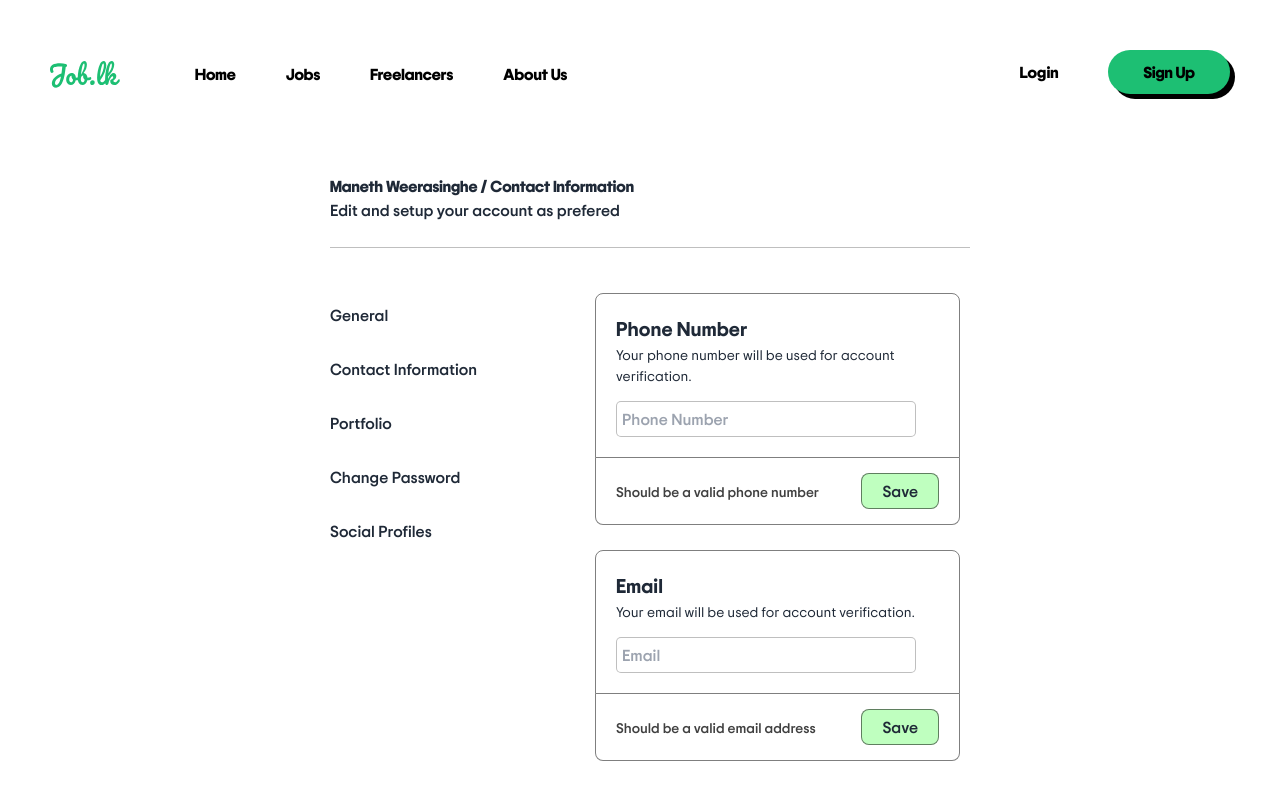
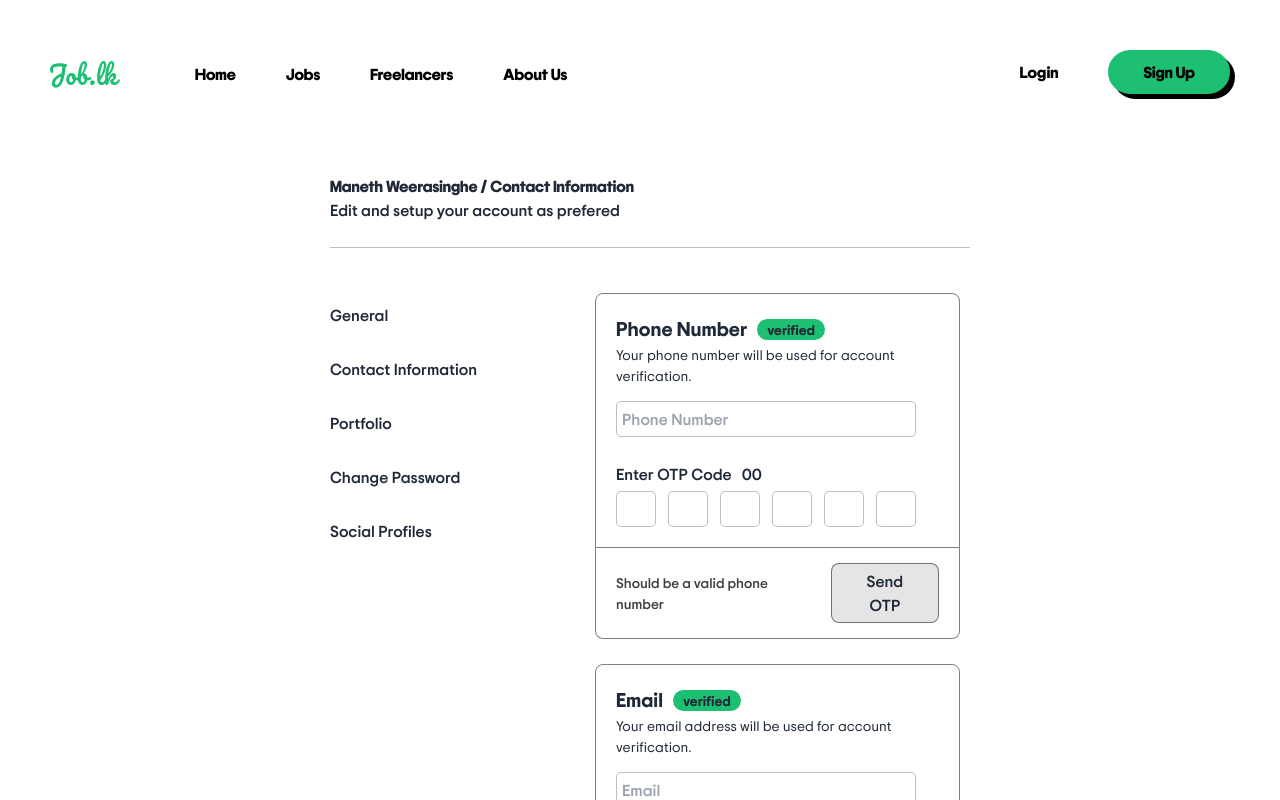
Before and after one commit to ManethSW/verceltest, a Next.js app: page /profile in a window 1280 px wide. Both pictures are taken after a click on the item "Contact Information". Shown: the top 800 px of the page. Built offline with nearby package versions, Linux system fonts and the light colour scheme.

Commit message:
Added the ui for contact information in profile management

```diff
--- a/app/components/Profile/ContactInformation/ContactInformation.jsx
+++ b/app/components/Profile/ContactInformation/ContactInformation.jsx
@@ -15,6 +15,21 @@ const ContactInformation = () => {
   );
   const [isEmailTouched, setIsEmailTouched] = useState(false);
 
+  const [toastVisible, setToastVisible] = useState(false);
+  const [toastMessage, setToastMessage] = useState("");
+  const [toastType, setToastType] = useState("");
+  const [phoneCountdown, setPhoneCountdown] = useState(0);
+  const [emailCountdown, setEmailCountdown] = useState(0);
+
+  const displayToast = (message, type) => {
+    setToastMessage(message);
+    setToastType(type);
+    setToastVisible(true);
+    setTimeout(() => {
+      setToastVisible(false);
+    }, 5000);
+  };
+
   function isPhoneNumberValidFunction(phoneNumber) {
     const phoneNumberRegex = /^[0-9]{10}$/;
     return phoneNumberRegex.test(phoneNumber);
@@ -30,14 +45,6 @@ const ContactInformation = () => {
     } else {
       setIsPhoneNumberValid(false);
       setPhoneNumberValidationMessage("Phone number is invalid");
-    }
-  };
-
-  const handlePhoneNumberSave = () => {
-    if (isPhoneNumberValid) {
-      console.log("Phone number saved");
-    } else {
-      console.log("Phone number not saved");
     }
   };
 
@@ -59,22 +66,168 @@ const ContactInformation = () => {
     }
   };
 
-  const handleEmailSave = () => {
-    if (isEmailValid) {
-      console.log("Email saved");
+  const handleSendOTP = async (type) => {
+    if (type === "phone" && phoneCountdown > 0) {
+      displayToast("Please wait before sending another OTP", "warning");
+    } else if (type === "email" && emailCountdown > 0) {
+      displayToast("Please wait before sending another OTP", "warning");
     } else {
-      console.log("Email not saved");
+      displayToast(`OTP code sent to your ${type}`, "success");
+      if (type === "phone") {
+        handlePhoneCountdown();
+      } else if (type === "email") {
+        handleEmailCountdown();
+      }
+    }
+    // const response = await mockApiCall("/send-otp", { [type]: value });
+    // if (response.status === 200) {
+    //   displayToast("OTP code sent");
+    // } else {
+    //   displayToast("Failed to send OTP");
+    // }
+  };
+
+  const handleSubmitOTP = async (type, otp) => {
+    displayToast(`${type} changed successfully`, "success");
+    // const response = await mockApiCall("/submit-otp", { otp });
+    // if (response.status === 200) {
+    //   displayToast(`${type} changed successfully`, "success");
+    // } else {
+    //   displayToast("Failed to submit OTP. Please retry.", "warning");
+    // }
+  };
+
+  const handlePhoneCountdown = () => {
+    setPhoneCountdown(60);
+    const interval = setInterval(() => {
+      setPhoneCountdown((prevCountdown) => {
+        if (prevCountdown <= 1) {
+          clearInterval(interval);
+          return 0;
+        } else {
+          return prevCountdown - 1;
+        }
+      });
+    }, 1000);
+  };
+
+  const handleEmailCountdown = () => {
+    setEmailCountdown(60);
+    const interval = setInterval(() => {
+      setEmailCountdown((prevCountdown) => {
+        if (prevCountdown <= 1) {
+          clearInterval(interval);
+          return 0;
+        } else {
+          return prevCountdown - 1;
+        }
+      });
+    }, 1000);
+  };
+
+  const OTPInput = ({ onSubmit, countdown }) => {
+    const [otp, setOtp] = useState(Array(6).fill(""));
+    const otpInputRefs = Array.from({ length: 6 }, () => React.createRef());
+
+    const handleChange = (elementIndex, event) => {
+      const newOtp = [...otp];
+      newOtp[elementIndex] = event.target.value;
+
+      setOtp(newOtp);
+
+      // If all 6 characters are entered, automatically submit and save
+      if (newOtp.join("").length === 6) {
+        onSubmit(newOtp.join(""));
+      } else if (event.target.value.length === 1) {
+        // Focus on the next input field
+        if (elementIndex < 5) {
+          otpInputRefs[elementIndex + 1].current.focus();
+        }
+      }
+    };
+
+    const handleKeyUp = (elementIndex, event) => {
+      // If backspace is pressed and the current input field is empty, focus on the previous input field
+      if (event.keyCode === 8 && !otp[elementIndex]) {
+        if (elementIndex > 0) {
+          otpInputRefs[elementIndex - 1].current.focus();
+        }
       }
     };
 
     return (
+      <div className={styles.otpcontainer}>
+        <div className={styles.otpheader}>
+          <h3>Enter OTP Code</h3>
+          <span className="countdown">
+            <span style={{ "--value": countdown }}></span>
+          </span>
+        </div>
+        <div className={styles.otpinputs}>
+          {otp.map((value, index) => (
+            <input
+              type="text"
+              name={`otp${index}`}
+              value={value}
+              onChange={(event) => handleChange(index, event)}
+              onKeyUp={(event) => handleKeyUp(index, event)}
+              maxLength="1"
+              key={index}
+              ref={otpInputRefs[index]}
+            />
+          ))}
+        </div>
+      </div>
+    );
+  };
+  return (
     <div className={styles.bodycontent}>
+      {toastVisible && (
+        <div className={`toast toast-end`}>
+          <div className={`${styles.toast}`}>
+            {toastType === "success" ? (
+              <svg
+                xmlns="http://www.w3.org/2000/svg"
+                className="stroke-current shrink-0 h-6 w-6"
+                fill="none"
+                viewBox="0 0 24 24"
+              >
+                <path
+                  strokeLinecap="round"
+                  strokeLinejoin="round"
+                  strokeWidth="2"
+                  d="M9 12l2 2 4-4m6 2a9 9 0 11-18 0 9 9 0 0118 0z"
+                />
+              </svg>
+            ) : (
+              <svg
+                xmlns="http://www.w3.org/2000/svg"
+                className="stroke-current shrink-0 h-6 w-6"
+                fill="none"
+                viewBox="0 0 24 24"
+              >
+                <path
+                  strokeLinecap="round"
+                  strokeLinejoin="round"
+                  strokeWidth="2"
+                  d="M10 14l2-2m0 0l2-2m-2 2l-2-2m2 2l2 2m7-2a9 9 0 11-18 0 9 9 0 0118 0z"
+                />
+              </svg>
+            )}
+            <span>{toastMessage}</span>
+          </div>
+        </div>
+      )}
       <div className={styles.content}>
         <div className={styles.bodycontentsection}>
           <div>
+            <div className={styles.verification}>
               <h2>Phone Number</h2>
+              <p>verified</p>
+            </div>
             <p>Your phone number will be used for account verification.</p>
           </div>
+          <div>
             <input
               type="text"
               name="phoneNumber"
@@ -82,6 +235,13 @@ const ContactInformation = () => {
               value={phoneNumber}
               onChange={handlePhoneNumberChange}
             />
+            <div>
+              <OTPInput
+                onSubmit={(otp) => handleSubmitOTP("phone", otp)}
+                countdown={phoneCountdown}
+              />
+            </div>
+          </div>
         </div>
         <div className={styles.footer}>
           <p
@@ -97,10 +257,11 @@ const ContactInformation = () => {
           </p>
           <div className={styles.buttons}>
             <button
-              className={`${styles.save} ${styles.button}`}
-              onClick={handlePhoneNumberSave}
+              className={`${styles.otp} ${styles.button}`}
+              onClick={() => handleSendOTP("phone")}
+              disabled={!isPhoneNumberValid}
             >
-              Save
+              Send OTP
             </button>
           </div>
         </div>
@@ -108,9 +269,13 @@ const ContactInformation = () => {
       <div className={styles.content}>
         <div className={styles.bodycontentsection}>
           <div>
+            <div className={styles.verification}>
               <h2>Email</h2>
-            <p>Your email will be used for account verification.</p>
+              <p>verified</p>
             </div>
+            <p>Your email address will be used for account verification.</p>
+          </div>
+          <div>
             <input
               type="text"
               name="email"
@@ -118,6 +283,13 @@ const ContactInformation = () => {
               value={email}
               onChange={handleEmailChange}
             />
+            <div>
+              <OTPInput
+                onSubmit={(otp) => handleSubmitOTP("email", otp)}
+                countdown={emailCountdown}
+              />
+            </div>
+          </div>
         </div>
         <div className={styles.footer}>
           <p
@@ -133,10 +305,11 @@ const ContactInformation = () => {
           </p>
           <div className={styles.buttons}>
             <button
-              className={`${styles.save} ${styles.button}`}
-              onClick={handleEmailSave}
+              className={`${styles.otp} ${styles.button}`}
+              onClick={() => handleSendOTP("email")}
+              disabled={!isEmailValid}
             >
-              Save
+              Send OTP
             </button>
           </div>
         </div>
--- a/app/components/Profile/Profile.module.css
+++ b/app/components/Profile/Profile.module.css
@@ -189,6 +189,14 @@
     background-color: rgba(0, 255, 0, 1);
 }
 
+.otp {
+    background-color: rgba(0, 0, 0, 0.1)
+}
+
+.otp:hover {
+    background-color: rgba(0, 0, 0, 0.3)
+}
+
 .initial {
     color: rgba(0, 0, 0, 0.75);
 }
@@ -200,3 +208,63 @@
 .invalid {
     color: red;
 }
+
+.verification {
+    display: flex;
+    align-items: center;
+    column-gap: 10px;
+}
+
+.verification p {
+    font-family: 'tripsans-bold';
+    font-size: 14px;
+    background-color: #1DBF73;
+    padding: 0px 10px;
+    border-radius: 100px;
+}
+
+.toast {
+    display: flex;
+    align-items: center;
+    column-gap: 10px;
+    font-family: 'tripsans-medium';
+    font-size: 18px;
+    color: black;
+    background-color: #1DBF73;
+    padding: 15px 20px;
+    padding-right: 25px;
+    border-radius: 25px;
+}
+
+.otpcontainer {
+    display: flex;
+    flex-direction: column;
+    row-gap: 5px;
+    margin-top: 25px;
+}
+
+.otpheader {
+    display: flex;
+    align-items: center;
+    column-gap: 10px;
+}
+
+.otpheader h3, .otpheader span {
+    font-family: 'tripsans-medium';
+    font-size: 16px;
+}
+
+.otpinputs {
+    width: 300px;
+    display: flex;
+    justify-content: space-between;
+}
+
+.otpinputs input {
+    width: 40px;
+    text-align: center;
+}
+
+.otpinputs input:focus {
+    border: 1px solid rgba(0, 0, 0, 1);
+}
--- a/app/components/RegisterAdditionalDetails/RegisterAdditionalDetails.jsx
+++ b/app/components/Register/RegisterAdditionalDetails/RegisterAdditionalDetails.jsx
@@ -2,8 +2,8 @@
 import React from "react";
 import Image from "next/image";
 import styles from "./RegisterGeneralDetails.module.css";
-import Input from "../Input/Input";
-import useInputValidation from "../../hooks/UserInputValidation";
+import Input from "../../Input/Input";
+import useInputValidation from "../../../hooks/UserInputValidation";
 import axios from "axios";
 import { GoogleOAuthProvider, useGoogleLogin } from "@react-oauth/google";
 
--- a/app/components/RegisterGeneralDetails/RegisterGeneralDetails.jsx
+++ b/app/components/Register/RegisterGeneralDetails/RegisterGeneralDetails.jsx
@@ -2,8 +2,8 @@
 import React, { useState } from "react";
 import Image from "next/image";
 import styles from "./RegisterGeneralDetails.module.css";
-import Input from "../Input/Input";
-import useInputValidation from "../../hooks/UserInputValidation";
+import Input from "../../Input/Input";
+import useInputValidation from "../../../hooks/UserInputValidation";
 import axios from "axios";
 import { GoogleOAuthProvider, useGoogleLogin } from "@react-oauth/google";
 import { useRouter } from 'next/navigation';
--- a/app/register/page.jsx
+++ b/app/register/page.jsx
@@ -2,8 +2,8 @@
 import React, { useState } from 'react'
 import styles from './page.module.css'
 import LogRegBackground from '../components/LogRegBackground/LogRegBackground'
-import RegisterSelectUser from '../components/RegisterSelectUser/RegisterSelectUser'
-import RegisterGeneralDetails from '../components/RegisterGeneralDetails/RegisterGeneralDetails'
+import RegisterSelectUser from '../components/Register/RegisterSelectUser/RegisterSelectUser'
+import RegisterGeneralDetails from '../components/Register/RegisterGeneralDetails/RegisterGeneralDetails'
 
 const Page = () => {
   const [stage, setStage] = useState(0);
```
Also changed, not shown: app/components/Register/RegisterAdditionalDetails/RegisterAdditionalDetails.module.css (added), app/components/Register/RegisterGeneralDetails/RegisterGeneralDetails.module.css (renamed from app/components/RegisterGeneralDetails/RegisterGeneralDetails.module.css), app/components/Register/RegisterSelectUser/RegisterSelectUser.jsx (renamed from app/components/RegisterSelectUser/RegisterSelectUser.jsx), app/components/Register/RegisterSelectUser/RegisterSelectUser.module.css (renamed from app/components/RegisterSelectUser/RegisterSelectUser.module.css). Lines whose indentation alone changed are shown as unchanged.
